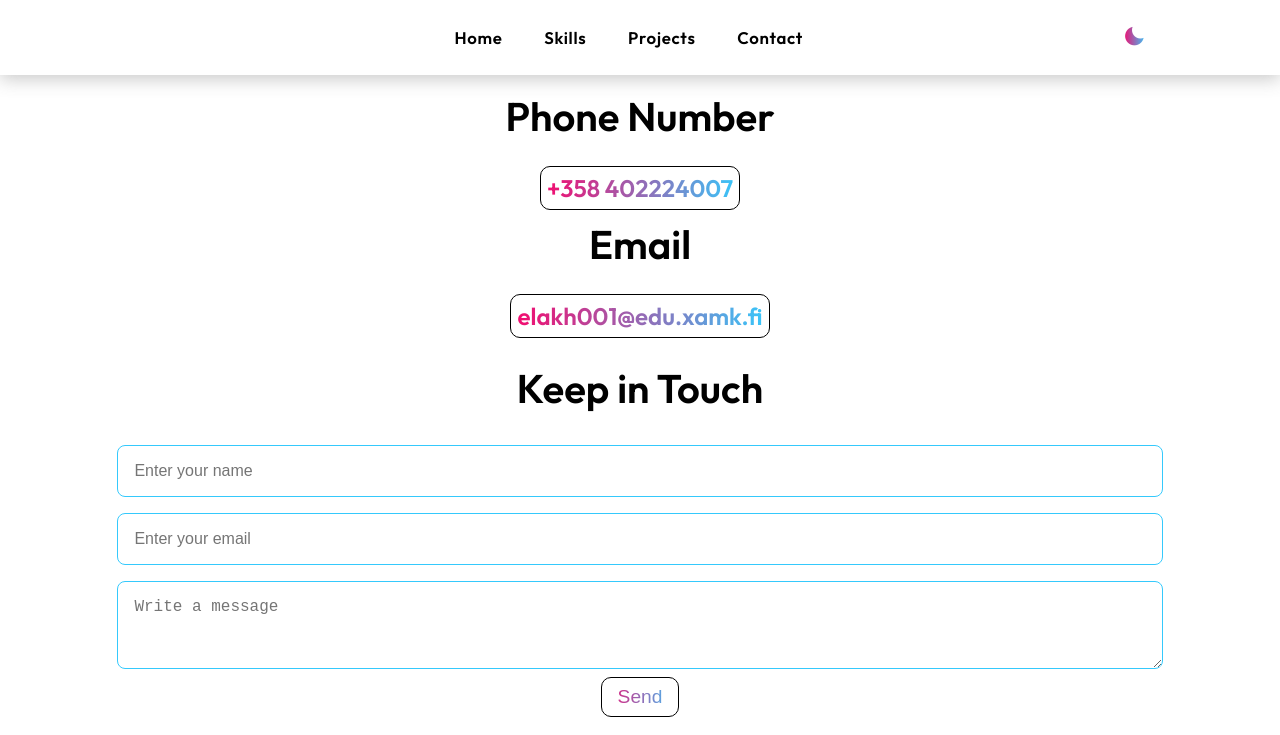
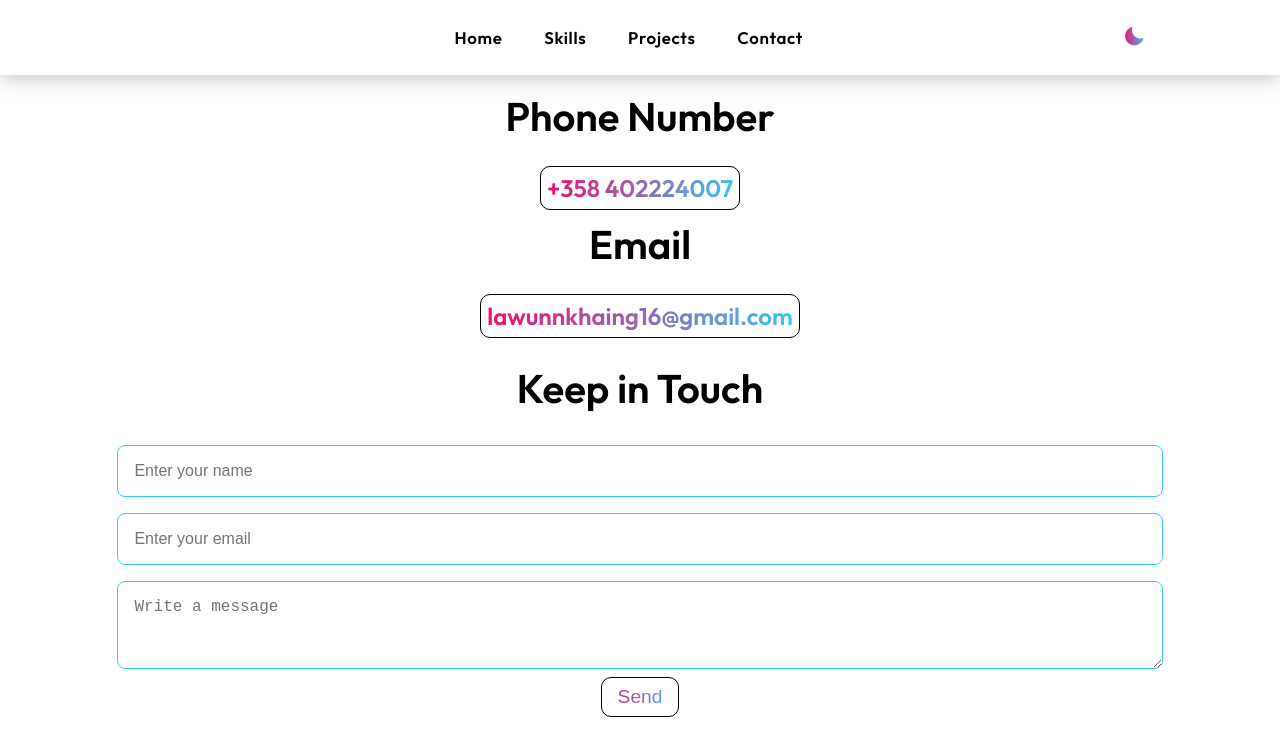
Before and after one commit to LawunnKhaing/Portfolio, a website: page Frontend/contact.html in a window 1280 px wide. Shown: the top 735 px of the page. Drawn offline with nearby package versions, Linux system fonts and the light colour scheme.

Commit message:
Change email

```diff
--- a/Frontend/contact.html
+++ b/Frontend/contact.html
@@ -1,5 +1,6 @@
 <!DOCTYPE html>
 <html lang="en">
+
 <head>
     <meta charset="UTF-8">
     <meta http-equiv="X-UA-Compatible" content="IE=edge">
@@ -37,7 +38,7 @@
             <h1>Phone Number</h1>
             <p>+358 402224007</p>
             <h1>Email</h1>
-                <p>elakh001@edu.xamk.fi</p>
+            <p>lawunnkhaing16@gmail.com</p>
         </div>
 
         <form id="contactForm">
@@ -47,16 +48,17 @@
             <textarea id="message" name="message" placeholder="Write a message" rows="3" required></textarea>
             <button type="submit">Send</button>
         </form>
-            <br>    </br>
+        <br> </br>
         <div class="social">
-                <a href="https://www.linkedin.com/in/lawunn-khaing-8980441ab/" style="--socialAni:1"><i class='bx bxl-linkedin'></i></a>
+            <a href="https://www.linkedin.com/in/lawunn-khaing-8980441ab/" style="--socialAni:1"><i
+                    class='bx bxl-linkedin'></i></a>
             <a href="https://www.instagram.com/lawunn_2002/" style="--socialAni:2"><i class='bx bxl-instagram'></i></a>
             <a href="https://github.com/LawunnKhaing" style="--socialAni:3"><i class='bx bxl-github'></i></a>
         </div>
     </section>
 
     <script>
-        document.getElementById("contactForm").addEventListener("submit", async function(event) {
+        document.getElementById("contactForm").addEventListener("submit", async function (event) {
             event.preventDefault();
 
             // Get form data
```
Also changed, not shown: Screenshot From 2024-11-05 20-03-03.png (deleted). Lines whose indentation alone changed are shown as unchanged.
